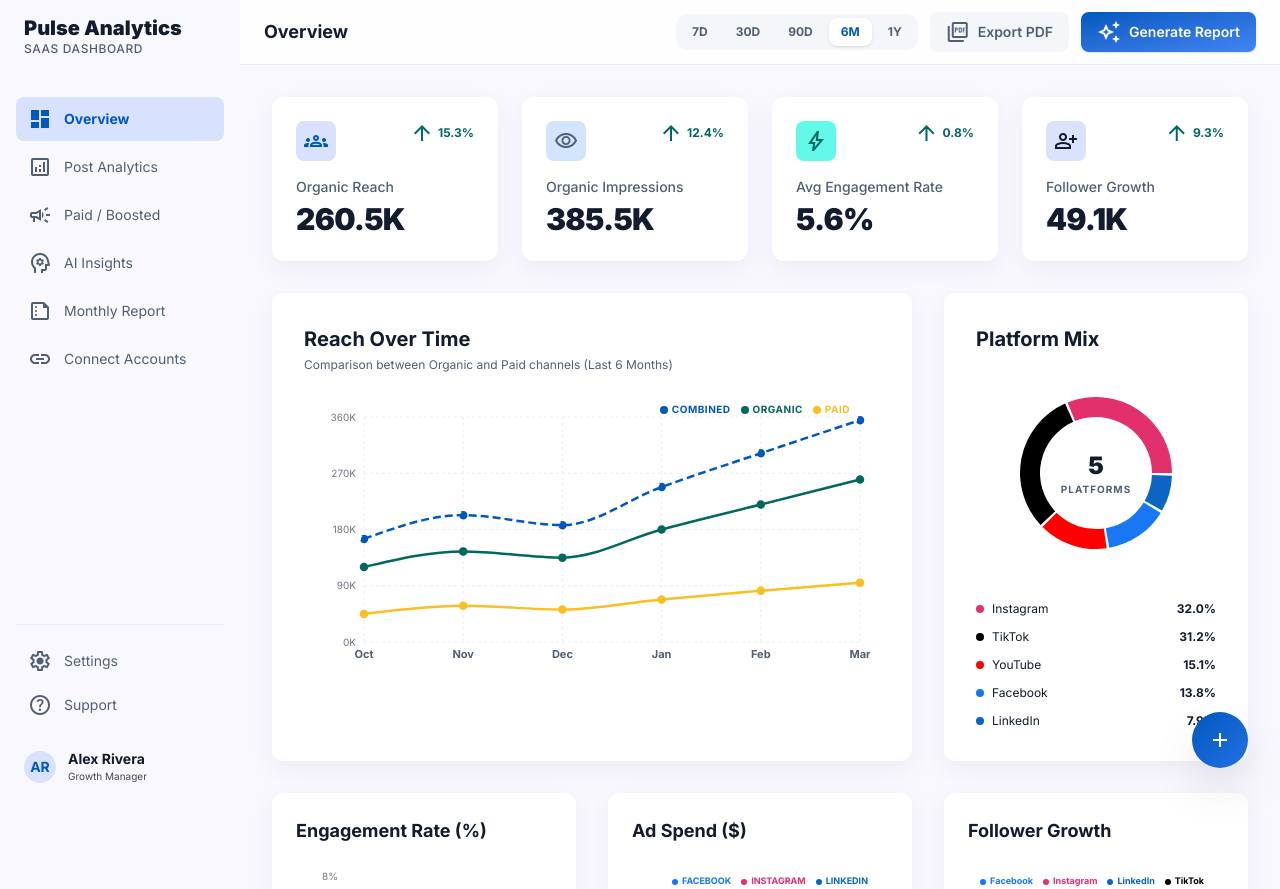
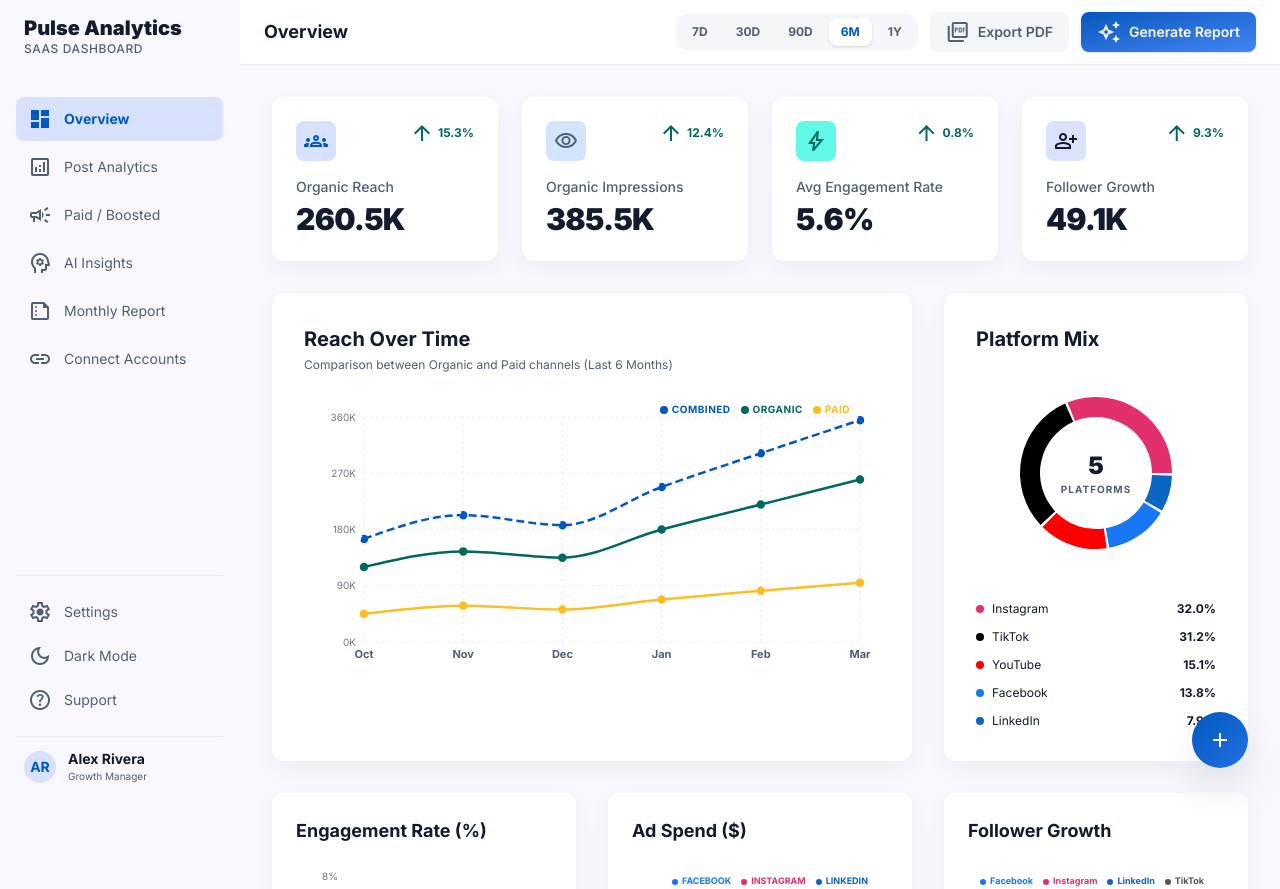
Before and after one commit to Art0343/social-media-analytics, a Next.js app in the folder pulse-analytics/: page /dashboard in a window 1280 px wide. Shown: the top 889 px of the page. Built offline with nearby package versions, Linux system fonts and the light colour scheme.

Commit message:
feat: implement post analytics dashboard with filtering and CSV export functionality

```diff
--- a/pulse-analytics/src/app/(dashboard)/layout.tsx
+++ b/pulse-analytics/src/app/(dashboard)/layout.tsx
@@ -1,3 +1,6 @@
+'use client';
+
+import { useState } from 'react';
 import Sidebar from '@/components/layout/Sidebar';
 import TopHeader from '@/components/layout/TopHeader';
 
@@ -6,11 +9,13 @@ export default function DashboardLayout({
 }: {
   children: React.ReactNode;
 }) {
+  const [mobileOpen, setMobileOpen] = useState(false);
+
   return (
-    <div className="min-h-screen bg-surface text-on-surface">
-      <Sidebar />
-      <main className="ml-[240px] min-h-screen">
-        <TopHeader />
+    <div className="min-h-screen bg-surface text-on-surface dark:bg-[#0d0f1e] dark:text-white">
+      <Sidebar mobileOpen={mobileOpen} onClose={() => setMobileOpen(false)} />
+      <main className="lg:ml-[240px] min-h-screen">
+        <TopHeader onMenuClick={() => setMobileOpen(true)} />
         {children}
       </main>
     </div>
--- a/pulse-analytics/src/app/(dashboard)/posts/page.tsx
+++ b/pulse-analytics/src/app/(dashboard)/posts/page.tsx
@@ -1,8 +1,35 @@
 'use client';
 
 import { useState } from 'react';
-import { postsData } from '@/lib/demo-data';
+import { postsData, type PostItem } from '@/lib/demo-data';
 import { formatNumber, formatCurrency } from '@/lib/utils';
+
+function exportToCSV(posts: PostItem[]) {
+  const headers = ['Platform', 'Date', 'Type', 'Caption', 'Org Reach', 'Impressions', 'Likes', 'Comments', 'Shares', 'Saves', 'Eng Rate (%)', 'Boosted', 'Spend'];
+  const rows = posts.map((p) => [
+    p.platform,
+    p.date,
+    p.type,
+    `"${p.caption.replace(/"/g, '""')}"`,
+    p.orgReach,
+    p.impressions,
+    p.likes,
+    p.comments,
+    p.shares,
+    p.saves,
+    p.engRate.toFixed(2),
+    p.isBoosted ? 'Yes' : 'No',
+    p.spend ?? 0,
+  ]);
+  const csv = [headers.join(','), ...rows.map((r) => r.join(','))].join('\n');
+  const blob = new Blob([csv], { type: 'text/csv;charset=utf-8;' });
+  const url = URL.createObjectURL(blob);
+  const link = document.createElement('a');
+  link.href = url;
+  link.download = `pulse-posts-${new Date().toISOString().slice(0, 10)}.csv`;
+  link.click();
+  URL.revokeObjectURL(url);
+}
 
 export default function PostsPage() {
   const [searchQuery, setSearchQuery] = useState('');
@@ -80,6 +107,16 @@ export default function PostsPage() {
           </div>
           <div className="h-6 w-[1px] bg-outline-variant/30 hidden lg:block" />
           <span className="text-on-surface-variant text-xs font-semibold px-2">{filtered.length} posts</span>
+          <div className="ml-auto">
+            <button
+              id="export-csv-btn"
+              onClick={() => exportToCSV(filtered)}
+              className="flex items-center gap-2 bg-surface-container-lowest border border-outline-variant/30 text-on-surface-variant hover:text-primary hover:border-primary/30 px-4 py-2 rounded-lg text-sm font-semibold transition-all active:scale-95"
+            >
+              <span className="material-symbols-outlined text-sm">download</span>
+              Export CSV
+            </button>
+          </div>
         </div>
 
         {/* Data Table */}
--- a/pulse-analytics/src/components/charts/AdSpendChart.tsx
+++ b/pulse-analytics/src/components/charts/AdSpendChart.tsx
@@ -5,11 +5,26 @@ import {
   ResponsiveContainer, Legend,
 } from 'recharts';
 import { adSpendData } from '@/lib/demo-data';
+import { useDateRange } from '@/lib/stores/useDateRange';
+
+function sliceByRange(range: string) {
+  switch (range) {
+    case '7d':  return adSpendData.slice(-1);
+    case '30d': return adSpendData.slice(-2);
+    case '90d': return adSpendData.slice(-3);
+    case '1y':  return adSpendData;
+    case '6m':
+    default:    return adSpendData;
+  }
+}
 
 export default function AdSpendChart() {
+  const { range } = useDateRange();
+  const data = sliceByRange(range);
+
   return (
     <ResponsiveContainer width="100%" height={220}>
-      <BarChart data={adSpendData} margin={{ top: 5, right: 10, left: -10, bottom: 5 }}>
+      <BarChart data={data} margin={{ top: 5, right: 10, left: -10, bottom: 5 }}>
         <XAxis
           dataKey="month"
           tick={{ fontSize: 10, fontWeight: 700, fill: '#505f76' }}
@@ -23,6 +38,7 @@ export default function AdSpendChart() {
           tickFormatter={(v) => `$${v}`}
         />
         <Tooltip
+          // eslint-disable-next-line @typescript-eslint/no-explicit-any
           formatter={(value: any, name: any) => [`$${value}`, String(name).charAt(0).toUpperCase() + String(name).slice(1)]}
           contentStyle={{
             background: 'rgba(255,255,255,0.95)',
@@ -40,11 +56,11 @@ export default function AdSpendChart() {
           iconSize={6}
           wrapperStyle={{ fontSize: '9px', fontWeight: 700, textTransform: 'uppercase' }}
         />
-        <Bar dataKey="instagram" stackId="a" fill="#E1306C" radius={[0, 0, 0, 0]} maxBarSize={30} name="Instagram" />
-        <Bar dataKey="facebook" stackId="a" fill="#1877F2" maxBarSize={30} name="Facebook" />
-        <Bar dataKey="youtube" stackId="a" fill="#FF0000" maxBarSize={30} name="YouTube" />
-        <Bar dataKey="linkedin" stackId="a" fill="#0A66C2" maxBarSize={30} name="LinkedIn" />
-        <Bar dataKey="tiktok" stackId="a" fill="#000000" radius={[4, 4, 0, 0]} maxBarSize={30} name="TikTok" />
+        <Bar dataKey="instagram" stackId="a" fill="#E1306C" radius={[0, 0, 0, 0]} maxBarSize={30} name="Instagram" animationDuration={600} />
+        <Bar dataKey="facebook" stackId="a" fill="#1877F2" maxBarSize={30} name="Facebook" animationDuration={600} />
+        <Bar dataKey="youtube" stackId="a" fill="#FF0000" maxBarSize={30} name="YouTube" animationDuration={600} />
+        <Bar dataKey="linkedin" stackId="a" fill="#0A66C2" maxBarSize={30} name="LinkedIn" animationDuration={600} />
+        <Bar dataKey="tiktok" stackId="a" fill="#555" radius={[4, 4, 0, 0]} maxBarSize={30} name="TikTok" animationDuration={600} />
       </BarChart>
     </ResponsiveContainer>
   );
--- a/pulse-analytics/src/components/charts/EngagementRateChart.tsx
+++ b/pulse-analytics/src/components/charts/EngagementRateChart.tsx
@@ -2,11 +2,24 @@
 
 import { BarChart, Bar, XAxis, YAxis, Tooltip, ResponsiveContainer, Cell } from 'recharts';
 import { engagementRateData } from '@/lib/demo-data';
+import { useDateRange } from '@/lib/stores/useDateRange';
+
+// Simulate slight variation per date range to make the filter feel responsive
+const rangeMultipliers: Record<string, number> = {
+  '7d': 1.12, '30d': 1.05, '90d': 0.98, '6m': 1.0, '1y': 0.94,
+};
 
 export default function EngagementRateChart() {
+  const { range } = useDateRange();
+  const multiplier = rangeMultipliers[range] ?? 1;
+  const data = engagementRateData.map((d) => ({
+    ...d,
+    rate: parseFloat((d.rate * multiplier).toFixed(2)),
+  }));
+
   return (
     <ResponsiveContainer width="100%" height={220}>
-      <BarChart data={engagementRateData} margin={{ top: 5, right: 10, left: -10, bottom: 5 }}>
+      <BarChart data={data} margin={{ top: 5, right: 10, left: -10, bottom: 5 }}>
         <XAxis
           dataKey="platform"
           tick={{ fontSize: 10, fontWeight: 700, fill: '#505f76' }}
@@ -20,6 +33,7 @@ export default function EngagementRateChart() {
           tickFormatter={(v) => `${v}%`}
         />
         <Tooltip
+          // eslint-disable-next-line @typescript-eslint/no-explicit-any
           formatter={(value: any) => [`${Number(value).toFixed(1)}%`, 'Engagement Rate']}
           contentStyle={{
             background: 'rgba(255,255,255,0.95)',
@@ -30,8 +44,8 @@ export default function EngagementRateChart() {
             fontWeight: 600,
           }}
         />
-        <Bar dataKey="rate" radius={[6, 6, 0, 0]} maxBarSize={40}>
-          {engagementRateData.map((entry) => (
+        <Bar dataKey="rate" radius={[6, 6, 0, 0]} maxBarSize={40} animationDuration={600}>
+          {data.map((entry) => (
             <Cell key={entry.slug} fill={entry.color} />
           ))}
         </Bar>
--- a/pulse-analytics/src/components/charts/FollowerGrowthChart.tsx
+++ b/pulse-analytics/src/components/charts/FollowerGrowthChart.tsx
@@ -5,19 +5,34 @@ import {
   ResponsiveContainer, Legend,
 } from 'recharts';
 import { followerGrowthData } from '@/lib/demo-data';
+import { useDateRange } from '@/lib/stores/useDateRange';
 
 const lines = [
   { key: 'instagram', color: '#E1306C', name: 'Instagram' },
-  { key: 'tiktok', color: '#000000', name: 'TikTok' },
+  { key: 'tiktok', color: '#555555', name: 'TikTok' },
   { key: 'youtube', color: '#FF0000', name: 'YouTube' },
   { key: 'facebook', color: '#1877F2', name: 'Facebook' },
   { key: 'linkedin', color: '#0A66C2', name: 'LinkedIn' },
 ];
 
+function sliceByRange(range: string) {
+  switch (range) {
+    case '7d':  return followerGrowthData.slice(-1);
+    case '30d': return followerGrowthData.slice(-2);
+    case '90d': return followerGrowthData.slice(-3);
+    case '1y':  return followerGrowthData;
+    case '6m':
+    default:    return followerGrowthData;
+  }
+}
+
 export default function FollowerGrowthChart() {
+  const { range } = useDateRange();
+  const data = sliceByRange(range);
+
   return (
     <ResponsiveContainer width="100%" height={220}>
-      <LineChart data={followerGrowthData} margin={{ top: 5, right: 10, left: -10, bottom: 5 }}>
+      <LineChart data={data} margin={{ top: 5, right: 10, left: -10, bottom: 5 }}>
         <XAxis
           dataKey="month"
           tick={{ fontSize: 10, fontWeight: 700, fill: '#505f76' }}
@@ -31,6 +46,7 @@ export default function FollowerGrowthChart() {
           tickFormatter={(v) => `${(v / 1000).toFixed(0)}K`}
         />
         <Tooltip
+          // eslint-disable-next-line @typescript-eslint/no-explicit-any
           formatter={(value: any) => [`${(Number(value) / 1000).toFixed(1)}K followers`, '']}
           contentStyle={{
             background: 'rgba(255,255,255,0.95)',
@@ -57,6 +73,7 @@ export default function FollowerGrowthChart() {
             strokeWidth={2}
             dot={false}
             name={line.name}
+            animationDuration={600}
           />
         ))}
       </LineChart>
--- a/pulse-analytics/src/components/charts/ReachOverTimeChart.tsx
+++ b/pulse-analytics/src/components/charts/ReachOverTimeChart.tsx
@@ -5,11 +5,26 @@ import {
   ResponsiveContainer, Legend,
 } from 'recharts';
 import { reachOverTimeData } from '@/lib/demo-data';
+import { useDateRange } from '@/lib/stores/useDateRange';
+
+function sliceByRange(range: string) {
+  switch (range) {
+    case '7d':  return reachOverTimeData.slice(-1);
+    case '30d': return reachOverTimeData.slice(-2);
+    case '90d': return reachOverTimeData.slice(-3);
+    case '1y':  return reachOverTimeData;
+    case '6m':
+    default:    return reachOverTimeData;
+  }
+}
 
 export default function ReachOverTimeChart() {
+  const { range } = useDateRange();
+  const data = sliceByRange(range);
+
   return (
     <ResponsiveContainer width="100%" height={280}>
-      <LineChart data={reachOverTimeData} margin={{ top: 5, right: 20, left: 0, bottom: 5 }}>
+      <LineChart data={data} margin={{ top: 5, right: 20, left: 0, bottom: 5 }}>
         <CartesianGrid strokeDasharray="3 3" stroke="#eaedff" />
         <XAxis
           dataKey="month"
@@ -24,6 +39,7 @@ export default function ReachOverTimeChart() {
           tickFormatter={(v) => `${(v / 1000).toFixed(0)}K`}
         />
         <Tooltip
+          // eslint-disable-next-line @typescript-eslint/no-explicit-any
           formatter={(value: any) => [`${(Number(value) / 1000).toFixed(1)}K`, '']}
           contentStyle={{
             background: 'rgba(255,255,255,0.95)',
@@ -49,6 +65,7 @@ export default function ReachOverTimeChart() {
           dot={{ r: 3, fill: '#00685f' }}
           activeDot={{ r: 5 }}
           name="Organic"
+          animationDuration={600}
         />
         <Line
           type="monotone"
@@ -58,6 +75,7 @@ export default function ReachOverTimeChart() {
           dot={{ r: 3, fill: '#fbbf24' }}
           activeDot={{ r: 5 }}
           name="Paid"
+          animationDuration={600}
         />
         <Line
           type="monotone"
@@ -68,6 +86,7 @@ export default function ReachOverTimeChart() {
           dot={{ r: 3, fill: '#0058be' }}
           activeDot={{ r: 5 }}
           name="Combined"
+          animationDuration={600}
         />
       </LineChart>
     </ResponsiveContainer>
--- a/pulse-analytics/src/components/layout/Sidebar.tsx
+++ b/pulse-analytics/src/components/layout/Sidebar.tsx
@@ -2,6 +2,8 @@
 
 import Link from 'next/link';
 import { usePathname } from 'next/navigation';
+import { useEffect } from 'react';
+import { useTheme } from '@/lib/stores/useTheme';
 
 const navItems = [
   { href: '/dashboard', label: 'Overview', icon: 'dashboard' },
@@ -14,11 +16,26 @@ const navItems = [
 
 const bottomItems = [
   { href: '/settings', label: 'Settings', icon: 'settings' },
-  { href: '#', label: 'Support', icon: 'help' },
 ];
 
-export default function Sidebar() {
+interface SidebarProps {
+  mobileOpen?: boolean;
+  onClose?: () => void;
+}
+
+export default function Sidebar({ mobileOpen = false, onClose }: SidebarProps) {
   const pathname = usePathname();
+  const { theme, toggleTheme } = useTheme();
+
+  // Apply theme on mount and when theme changes
+  useEffect(() => {
+    document.documentElement.setAttribute('data-theme', theme);
+  }, [theme]);
+
+  // Close mobile sidebar on route change
+  useEffect(() => {
+    onClose?.();
+  }, [pathname]); // eslint-disable-line react-hooks/exhaustive-deps
 
   const isActive = (href: string) => {
     if (href === '/settings' && pathname.startsWith('/settings') && !pathname.startsWith('/settings/accounts')) {
@@ -27,12 +44,22 @@ export default function Sidebar() {
     return pathname === href || (href !== '/settings' && pathname.startsWith(href));
   };
 
-  return (
-    <aside className="fixed left-0 top-0 h-full w-[240px] border-r-0 flex flex-col p-4 bg-[#faf8ff] z-50">
+  const sidebarContent = (
+    <aside className="flex flex-col h-full w-[240px] p-4 bg-[#faf8ff] dark:bg-[#12142a] border-r border-transparent">
       {/* Logo */}
-      <div className="mb-10 px-2">
-        <h1 className="text-xl font-black text-[#131b2e] leading-tight">Pulse Analytics</h1>
-        <p className="text-xs font-medium text-[#505f76] tracking-wider uppercase">SaaS Dashboard</p>
+      <div className="mb-10 px-2 flex items-center justify-between">
+        <div>
+          <h1 className="text-xl font-black text-[#131b2e] dark:text-white leading-tight">Pulse Analytics</h1>
+          <p className="text-xs font-medium text-[#505f76] dark:text-[#8892b0] tracking-wider uppercase">SaaS Dashboard</p>
+        </div>
+        {/* Mobile close button */}
+        <button
+          onClick={onClose}
+          className="lg:hidden p-1 rounded-lg text-[#505f76] hover:bg-[#d8e2ff]/50 transition-colors"
+          aria-label="Close sidebar"
+        >
+          <span className="material-symbols-outlined text-xl">close</span>
+        </button>
       </div>
 
       {/* Navigation */}
@@ -45,8 +72,8 @@ export default function Sidebar() {
               href={item.href}
               className={`flex items-center gap-3 px-3 py-2.5 rounded-lg transition-all duration-200 ${
                 active
-                  ? 'text-[#0058be] font-bold bg-[#d8e2ff]'
-                  : 'text-[#505f76] hover:bg-[#d8e2ff]/50'
+                  ? 'text-[#0058be] font-bold bg-[#d8e2ff] dark:bg-[#1e2d5a] dark:text-[#82b0ff]'
+                  : 'text-[#505f76] dark:text-[#8892b0] hover:bg-[#d8e2ff]/50 dark:hover:bg-[#1e2d5a]/50'
               }`}
             >
               <span
@@ -62,7 +89,7 @@ export default function Sidebar() {
       </nav>
 
       {/* Bottom Section */}
-      <div className="mt-auto pt-4 border-t border-surface-container space-y-1">
+      <div className="mt-auto pt-4 border-t border-[#e8eaf0] dark:border-[#2d3048] space-y-1">
         {bottomItems.map((item) => {
           const active = isActive(item.href);
           return (
@@ -71,8 +98,8 @@ export default function Sidebar() {
               href={item.href}
               className={`flex items-center gap-3 px-3 py-2 rounded-lg transition-colors ${
                 active
-                  ? 'text-[#0058be] font-bold bg-[#d8e2ff]'
-                  : 'text-[#505f76] hover:bg-[#d8e2ff]/50'
+                  ? 'text-[#0058be] font-bold bg-[#d8e2ff] dark:bg-[#1e2d5a] dark:text-[#82b0ff]'
+                  : 'text-[#505f76] dark:text-[#8892b0] hover:bg-[#d8e2ff]/50 dark:hover:bg-[#1e2d5a]/50'
               }`}
             >
               <span className="material-symbols-outlined text-[20px]">{item.icon}</span>
@@ -81,17 +108,64 @@ export default function Sidebar() {
           );
         })}
 
+        {/* Dark mode toggle */}
+        <button
+          id="theme-toggle"
+          onClick={toggleTheme}
+          className="w-full flex items-center gap-3 px-3 py-2 rounded-lg text-[#505f76] dark:text-[#8892b0] hover:bg-[#d8e2ff]/50 dark:hover:bg-[#1e2d5a]/50 transition-colors"
+          aria-label="Toggle dark mode"
+        >
+          <span className="material-symbols-outlined text-[20px]">
+            {theme === 'dark' ? 'light_mode' : 'dark_mode'}
+          </span>
+          <span className="text-sm">{theme === 'dark' ? 'Light Mode' : 'Dark Mode'}</span>
+        </button>
+
+        {/* Support link */}
+        <button className="w-full flex items-center gap-3 px-3 py-2 rounded-lg text-[#505f76] dark:text-[#8892b0] hover:bg-[#d8e2ff]/50 dark:hover:bg-[#1e2d5a]/50 transition-colors">
+          <span className="material-symbols-outlined text-[20px]">help</span>
+          <span className="text-sm">Support</span>
+        </button>
+
         {/* User Profile */}
-        <div className="flex items-center gap-3 mt-6 px-2">
-          <div className="w-8 h-8 rounded-full bg-primary-fixed flex items-center justify-center text-primary text-sm font-bold">
+        <div className="flex items-center gap-3 mt-4 px-2 pt-3 border-t border-[#e8eaf0] dark:border-[#2d3048]">
+          <div className="w-8 h-8 rounded-full bg-[#d8e2ff] dark:bg-[#1e2d5a] flex items-center justify-center text-[#0058be] dark:text-[#82b0ff] text-sm font-bold flex-shrink-0">
             AR
           </div>
           <div className="overflow-hidden">
-            <p className="text-sm font-bold text-on-surface truncate">Alex Rivera</p>
-            <p className="text-[10px] text-on-surface-variant truncate">Growth Manager</p>
+            <p className="text-sm font-bold text-[#131b2e] dark:text-white truncate">Alex Rivera</p>
+            <p className="text-[10px] text-[#505f76] dark:text-[#8892b0] truncate">Growth Manager</p>
           </div>
         </div>
       </div>
     </aside>
   );
+
+  return (
+    <>
+      {/* Desktop sidebar */}
+      <div className="hidden lg:flex fixed left-0 top-0 h-full w-[240px] z-50">
+        {sidebarContent}
+      </div>
+
+      {/* Mobile overlay */}
+      {mobileOpen && (
+        <div
+          className="lg:hidden fixed inset-0 z-50 flex"
+          role="dialog"
+          aria-modal="true"
+        >
+          {/* Backdrop */}
+          <div
+            className="absolute inset-0 bg-black/40 backdrop-blur-sm"
+            onClick={onClose}
+          />
+          {/* Drawer */}
+          <div className="relative w-[240px] h-full shadow-2xl animate-slide-in-left">
+            {sidebarContent}
+          </div>
+        </div>
+      )}
+    </>
+  );
 }
```
Also changed, not shown: pulse-analytics/src/app/globals.css (+91 -0 lines), pulse-analytics/src/proxy.ts (renamed from pulse-analytics/src/middleware.ts, +1 -16 lines).
